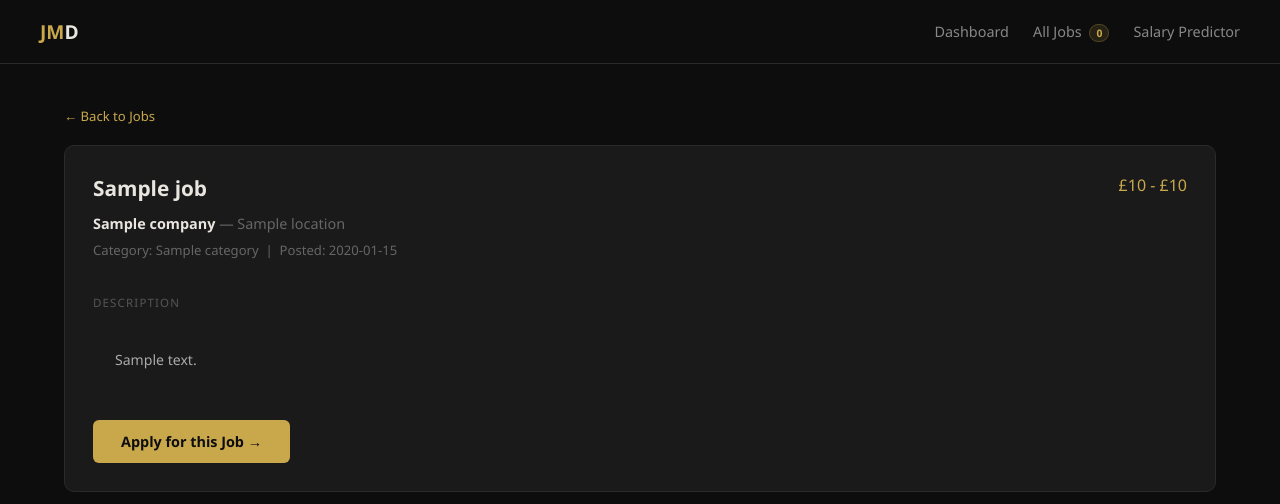
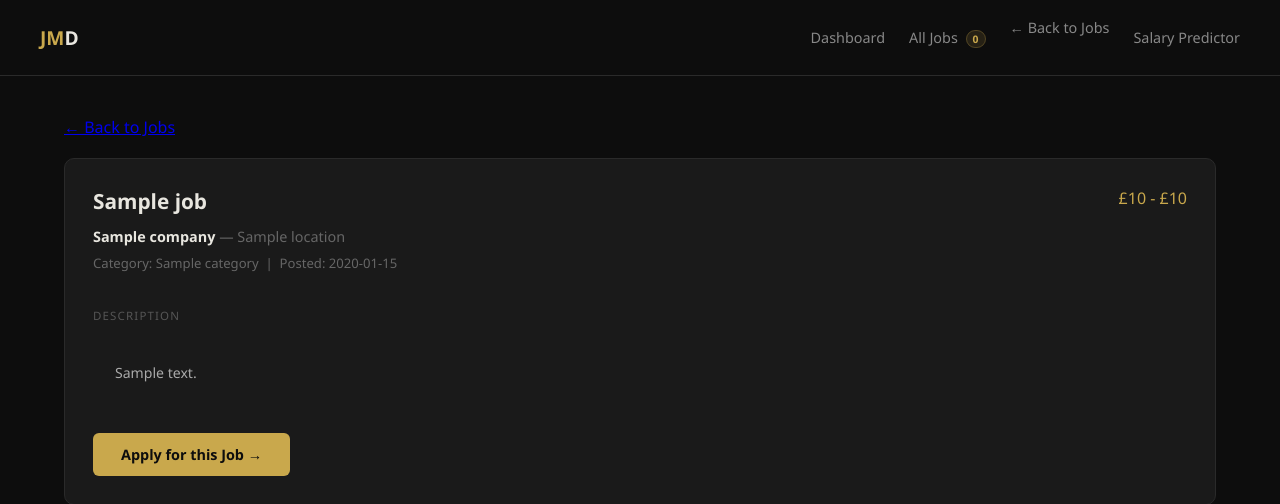
Before and after one commit to Shakir-Raza/job-market-dashboard, a Flask app: template templates/job_detail.html in a window 1280 px wide. Shown: the top 504 px of the page. Run offline with Flask 3, Linux system fonts and the light colour scheme; the template is opened without the code that fills it: most values are stand-ins (such as "Sample title", 1, 10 or a date in 2020); data that the repository does not hold is empty; some libraries are stand-ins or nearby versions.

Commit message:
fix: missing query execute in jobs route, fix back button

```diff
--- a/app.py
+++ b/app.py
@@ -238,7 +238,6 @@ def dashboard():
 
 @app.route("/jobs")
 def jobs_page():
-    # sanitize inputs
     category = request.args.get("category", "")[:100]
     location = request.args.get("location", "")[:100]
     search   = request.args.get("search", "")[:100]
@@ -251,9 +250,11 @@ def jobs_page():
         query = query.ilike("category", f"%{category}%")
     if location:
         query = query.ilike("location", f"%{location}%")
-
     if search:
         query = query.ilike("title", f"%{search}%")
+
+    result = query.execute()
+    all_jobs = result.data
 
     total_jobs = len(all_jobs)
     total_pages = (total_jobs + per_page - 1) // per_page
--- a/templates/job_detail.html
+++ b/templates/job_detail.html
@@ -12,13 +12,13 @@
   <a href="/" class="nav-logo">JM<span style="color:#e8e6df">D</span></a>
   <div class="nav-links">
     <a href="/">Dashboard</a>
-    <a href="/jobs">All Jobs <span class="nav-badge">{{ nav_job_count }}</span></a>
+    <a href="/jobs">All Jobs <span class="nav-badge">{{ nav_job_count }}</span></a><a href="/jobs" class="job-link" style="display:inline-block; margin-bottom:20px;">← Back to Jobs</a>
     <a href="/predict">Salary Predictor</a>
   </div>
 </nav>
 
 <div class="container">
-  <a href="/job" class="job-link" style="display:inline-block; margin-bottom:20px;">← Back to Jobs</a>
+  <a href="/job" class="jobs-link" style="display:inline-block; margin-bottom:20px;">← Back to Jobs</a>
 
   <div class="job-card" style="padding: 28px;">
 
```
